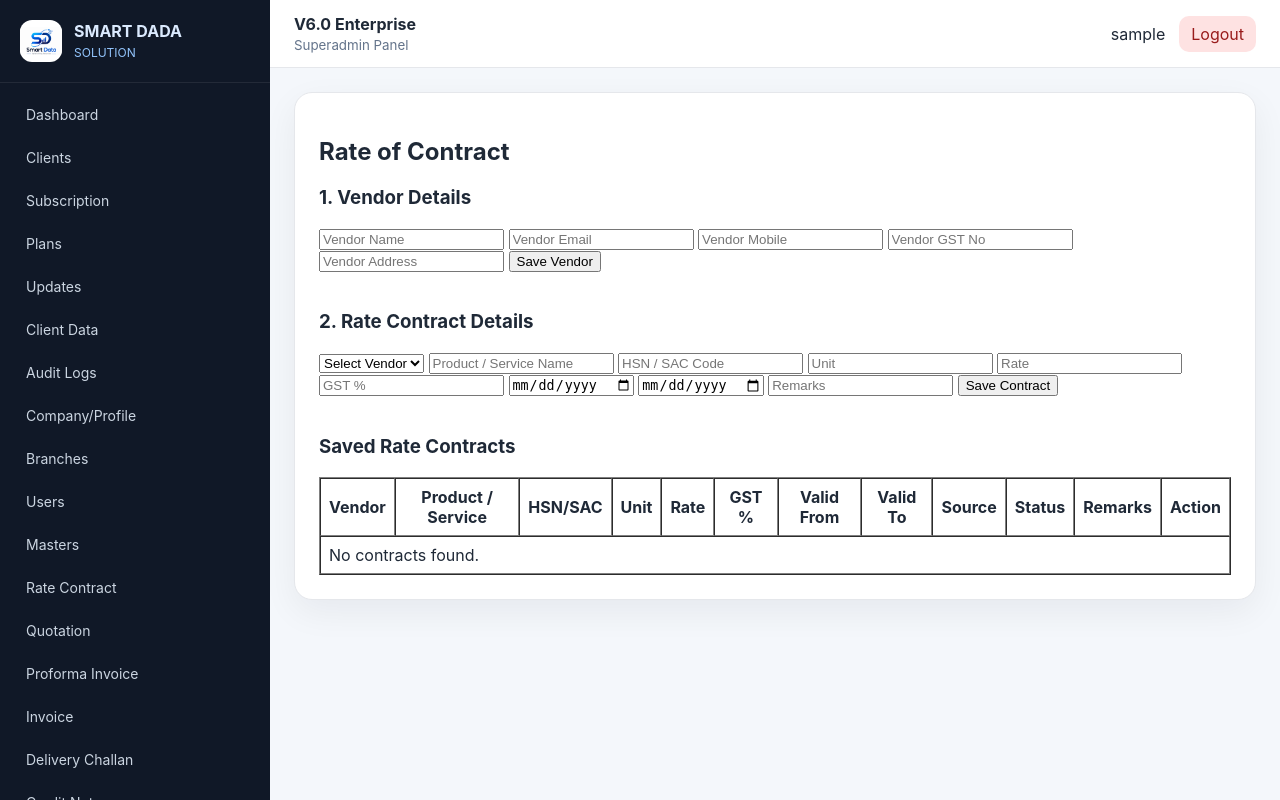
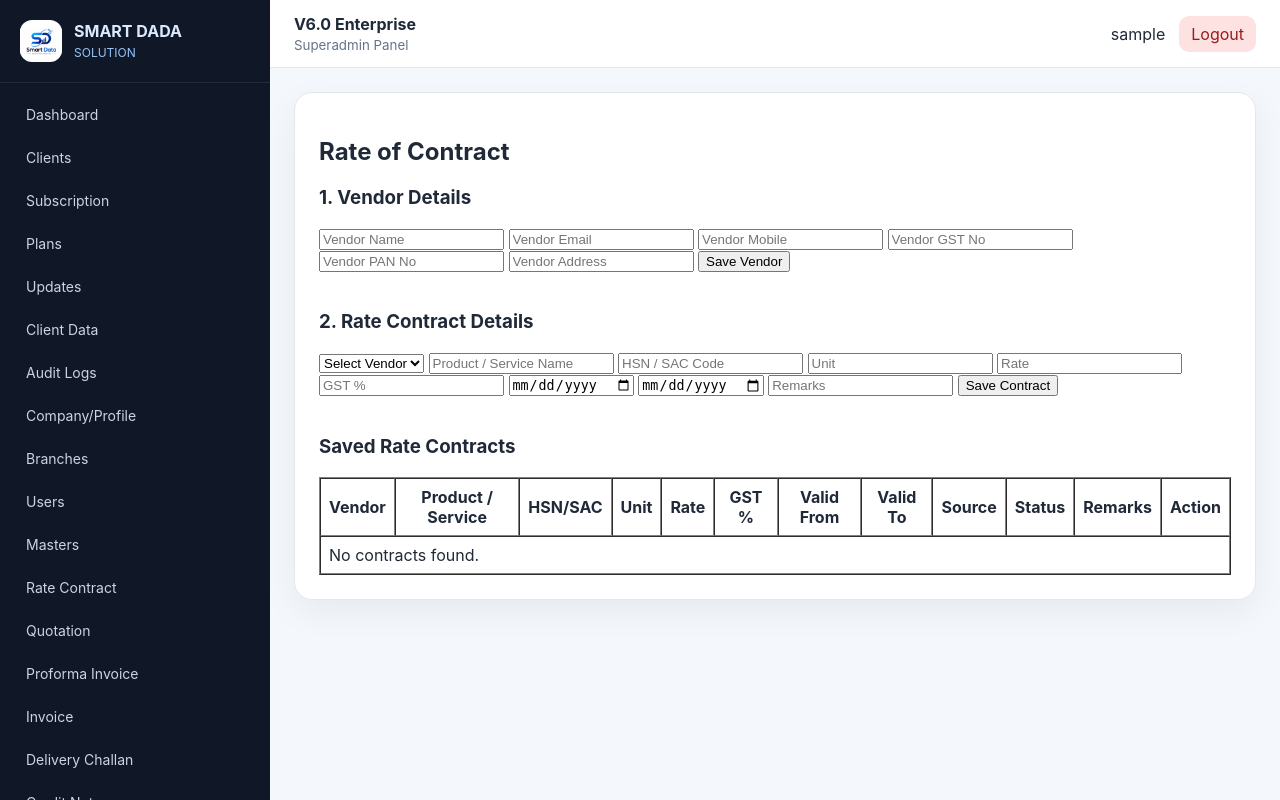
Before and after one commit to dsanjib174-sketch/SD_Invoice_V6_0_Enterprise_, a Flask app: page /rate-contract in a window 1280 px wide. Run offline with Flask 3, Linux system fonts and the light colour scheme; the visitor is signed in with stand-in values (Sample User, id 1).

Commit message:
Update rate_contract.html

```diff
--- a/app/templates/masters/rate_contract.html
+++ b/app/templates/masters/rate_contract.html
@@ -13,6 +13,7 @@
     <input name="vendor_email" placeholder="Vendor Email">
     <input name="vendor_mobile" placeholder="Vendor Mobile">
     <input name="vendor_gst" placeholder="Vendor GST No">
+    <input name="vendor_pan" placeholder="Vendor PAN No">
     <input name="vendor_address" placeholder="Vendor Address">
 
     <button type="submit">Save Vendor</button>
```
